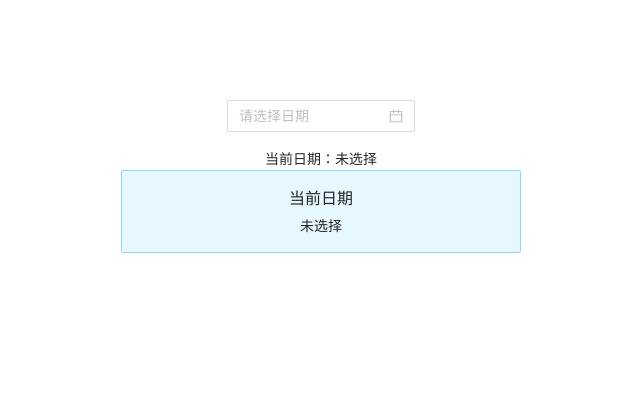
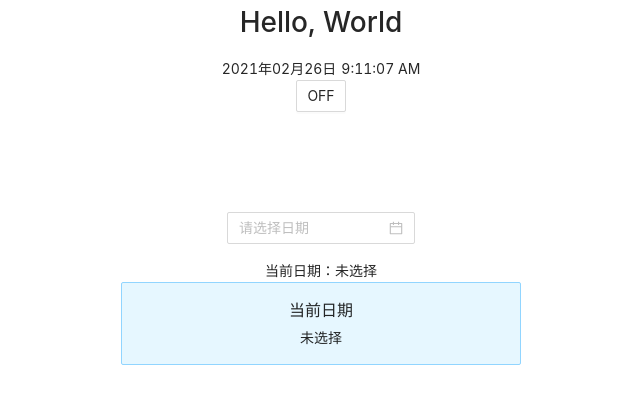
Before and after one commit to nonocd/react-study, a React (Create React App) app: page / in a window 1280 px wide. Shown: the top 404 px of the page, without its empty margins (319-959 px from the left). Built offline with nearby package versions, Linux system fonts and the light colour scheme.

Commit message:
基础学习

```diff
--- a/package.json
+++ b/package.json
@@ -6,7 +6,8 @@
     "start": "react-scripts start",
     "build": "react-scripts build",
     "test": "react-scripts test",
-    "eject": "react-scripts eject"
+    "eject": "react-scripts eject",
+    "prettier": "prettier -c --write \"src/**/*\""
   },
   "dependencies": {
     "@babel/runtime": "^7.13.7",
--- a/src/App.js
+++ b/src/App.js
@@ -1,5 +1,8 @@
 import { useState } from 'react'
 import { Alert, ConfigProvider, DatePicker, message } from 'antd'
+import Welcome from './components/welcome'
+import Clock from './components/clock'
+import Toggle from './components/toggle'
 // import zhCN from "antd/lib/locale/zh_CN";
 import zhCN from 'antd/es/locale/zh_CN'
 import moment from 'moment'
@@ -16,9 +19,13 @@ function App() {
     message.info(`您选择的日期是: ${value ? value.format('YYYY年MM月DD日') : '未选择'}`)
     setDate(value)
   }
+
   return (
     <ConfigProvider locale={zhCN}>
       <div className="App">
+        <Welcome name="World" />
+        <Clock />
+        <Toggle value={false} />
         <div style={{ width: 400, margin: '100px auto' }}>
           <DatePicker onChange={handleChange} />
           <div style={{ marginTop: 16 }}>
--- /dev/null
+++ b/src/components/avatar.js
@@ -0,0 +1,5 @@
+function Avatar(props) {
+  return <img src={props.src} alt={props.alt} />
+}
+
+export default Avatar
--- /dev/null
+++ b/src/components/clock.js
@@ -0,0 +1,32 @@
+import React from 'react'
+import moment from 'moment'
+
+export default class Clock extends React.Component {
+  constructor(props) {
+    super(props)
+    this.state = { date: new Date() }
+  }
+
+  componentDidMount() {
+    this.timer = setInterval(() => this.tick(), 1000)
+  }
+
+  componentWillUnmount() {
+    clearInterval(this.timer)
+  }
+
+  tick() {
+    this.setState({
+      date: new Date(),
+    })
+  }
+
+  render() {
+    return (
+      <div>
+        {moment(this.state.date).format('YYYY年MM月DD日')}
+        <span style={{ marginLeft: 5 }}>{this.state.date.toLocaleTimeString()}</span>
+      </div>
+    )
+  }
+}
--- /dev/null
+++ b/src/components/toggle.js
@@ -0,0 +1,31 @@
+import React from 'react'
+import { Button } from 'antd'
+
+class Toggle extends React.Component {
+  constructor(props) {
+    super(props)
+    console.log('构造函数：', props.value)
+    this.state = { isToggleOn: this.props.value === undefined ? true : this.props.value }
+    this.handleClick = this.handleClick.bind(this)
+  }
+
+  componentDidMount() {
+    console.log('componentDidMount：', this.props.value)
+  }
+
+  handleClick() {
+    this.setState(state => ({
+      isToggleOn: !state.isToggleOn,
+    }))
+  }
+
+  render() {
+    return (
+      <Button onClick={this.handleClick} style={{ width: 50, padding: 0, textAlign: 'center' }}>
+        {this.state.isToggleOn ? 'ON' : 'OFF'}
+      </Button>
+    )
+  }
+}
+
+export default Toggle
--- /dev/null
+++ b/src/components/welcome.js
@@ -0,0 +1,10 @@
+import React from 'react'
+
+/** class 组件 */
+class Welcome extends React.Component {
+  render() {
+    return <h1>Hello, {this.props.name}</h1>
+  }
+}
+
+export default Welcome
```
Also changed, not shown: src/components/function.js (added, +23 -0 lines), src/components/hello.js (deleted, +0 -13 lines), 1 other file (tests, documents, lock files or other folders).
